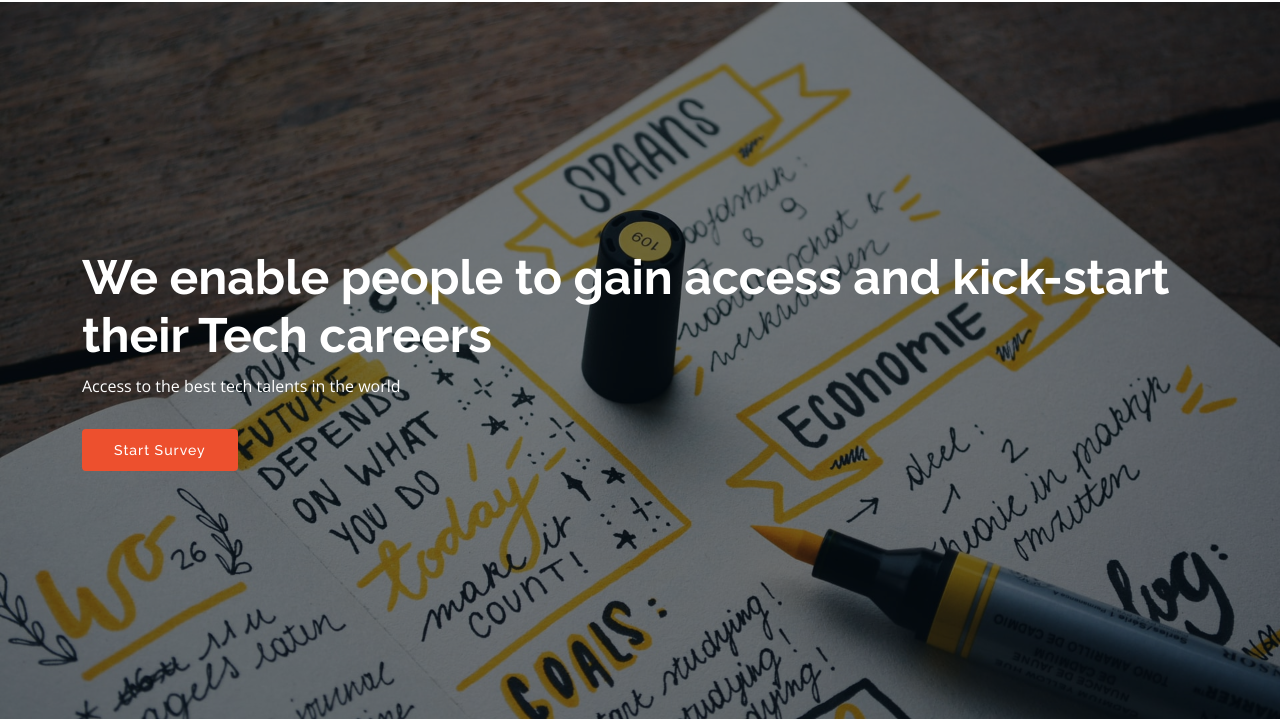
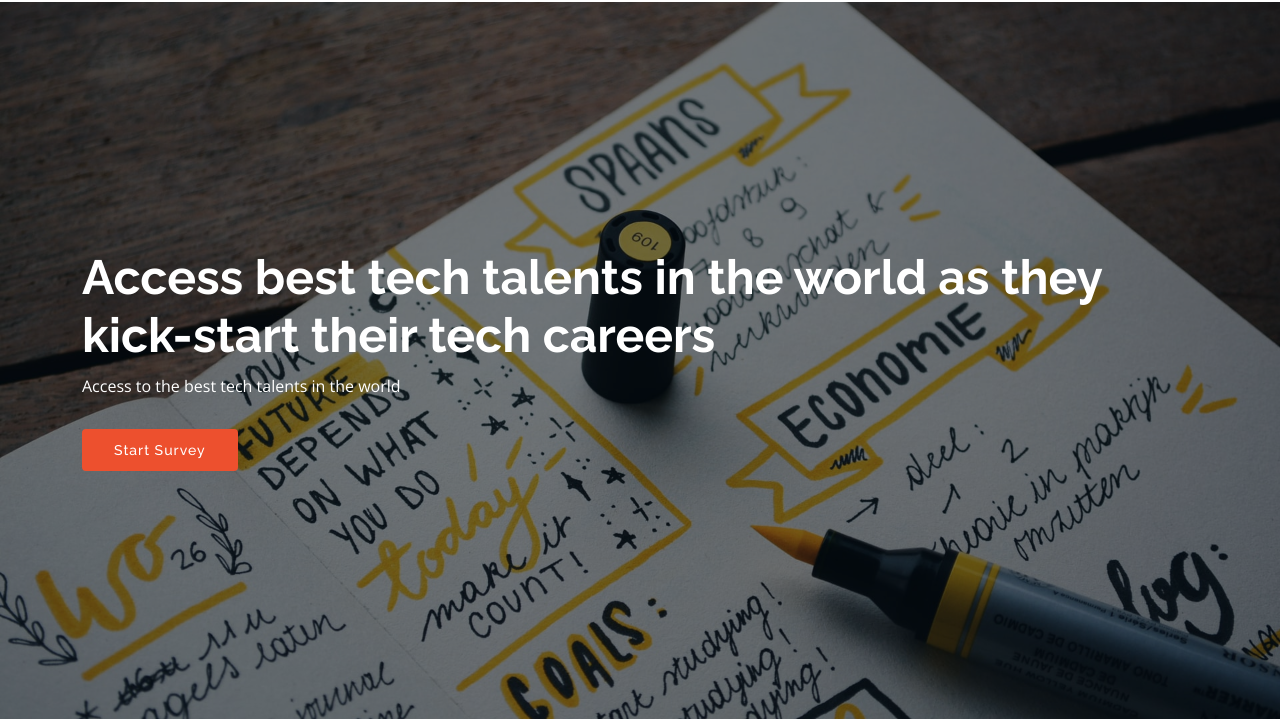
Before and after one commit to Lanepact/aguliteExpert, a plain HTML site: page index.html in a window 1280 px wide. Shown: the part 81-802 px from the top of the page. Drawn offline with nearby package versions, Linux system fonts and the light colour scheme.

Commit message:
core msg updated

```diff
--- a/index.html
+++ b/index.html
@@ -78,7 +78,7 @@
             <div id="navbar" class="carousel-item active" style="background-image: url(assets/img/slide/2.jpg)">
                 <div class="carousel-container">
                     <div class="container">
-                        <h2 class="animate__animated animate__fadeInDown">We enable people to gain access and kick-start their Tech careers</h2>
+                        <h2 class="animate__animated animate__fadeInDown">Access best tech talents in the world as they kick-start their tech careers</h2>
                         <p class="animate__animated animate__fadeInUp">Access to the best tech talents in the world</p>
                         <a href="#survey" target="_blank" class="scrollto btn-get-started animate__animated animate__fadeInUp scrollto">Start Survey</a>
                         <!-- <a id="#survey" href="https://forms.gle/cSaBxk4kHBa5AW1w9" target="_blank" class="scrollto btn-get-started animate__animated animate__fadeInUp scrollto">Start Survey</a> -->
```
